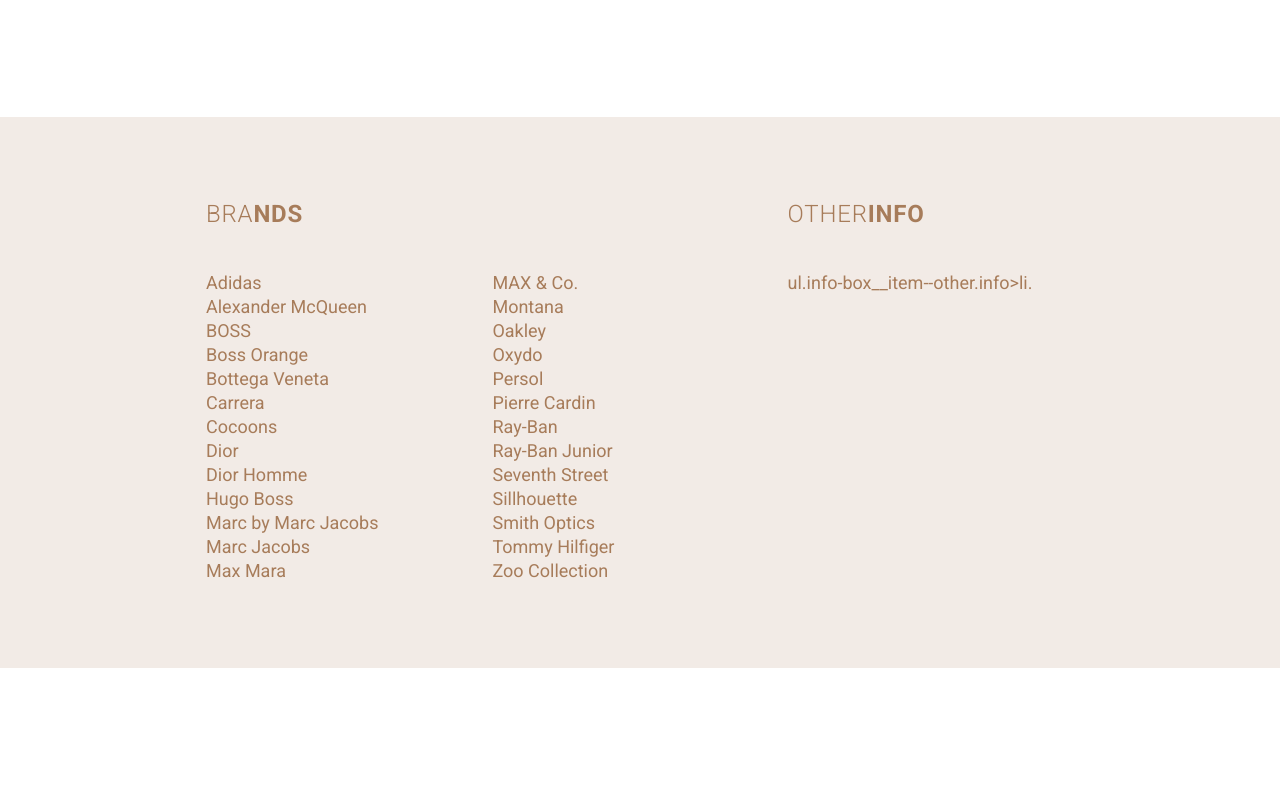
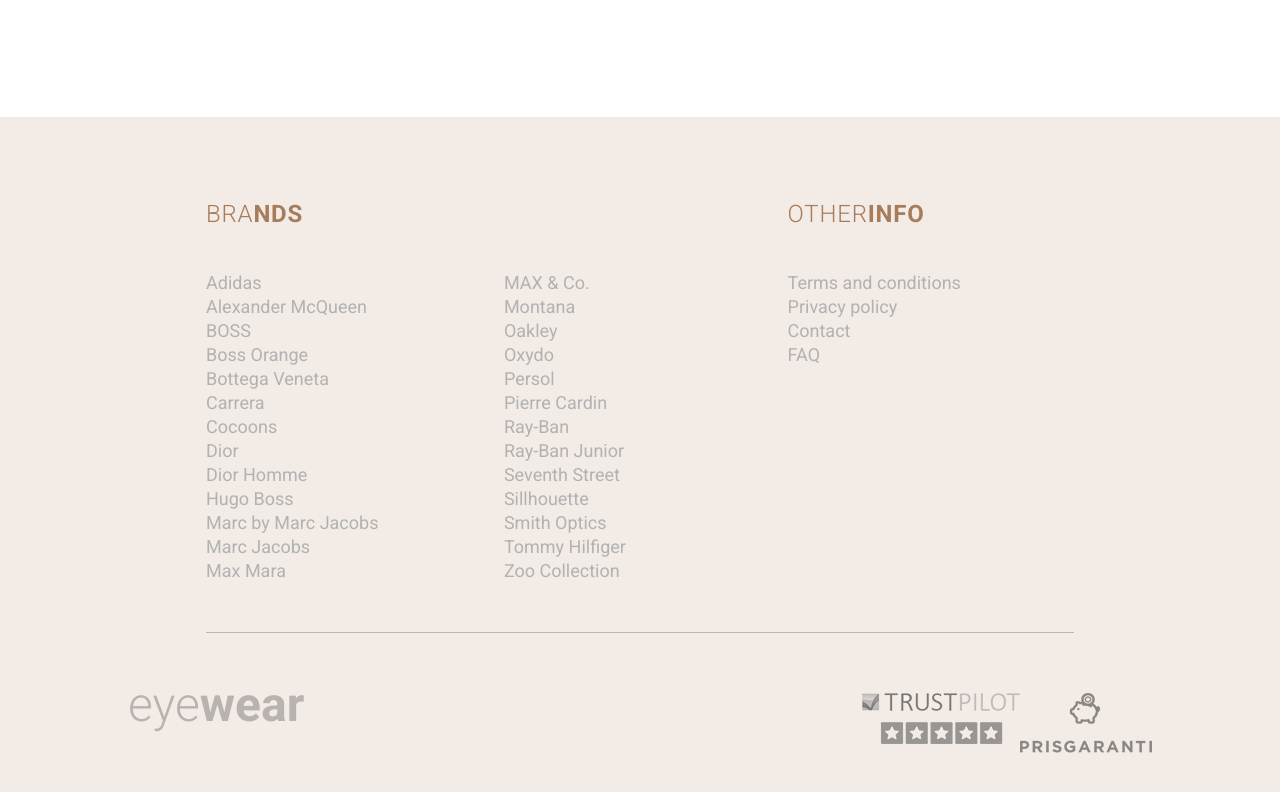
Before and after one commit to AlexeyBalabaev/Alexey-Balabaev-site, a plain HTML site: page portfolio-examples/eyecenter/index.html in a window 1280 px wide. Shown: the part 4553-5345 px from the top of the page. Before the commit the page ends 5221 px from the top, so only its background shows below. Drawn offline with Linux system fonts and the light colour scheme.

Commit message:
portfolio

```diff
--- a/portfolio-examples/eyecenter/css/style.css
+++ b/portfolio-examples/eyecenter/css/style.css
@@ -564,13 +564,29 @@ li { list-style: none; }
 
 .info-box {
 	max-width: 868px;
-	margin: 0 auto;
+	margin: 0 auto 110px;
 	display: -webkit-flex;
 	display: -moz-flex;
 	display: -ms-flex;
 	display: -o-flex;
 	display: flex;
 	justify-content: space-between;
+	position: relative;
+}
+.info-box::after {
+	display: block;
+	content: '';
+	max-width: 1300px;
+	width: 100%;
+	height: 1px;
+	background: #ccb3a0;
+	position: absolute;
+	bottom: -50px;
+	left: 50%;
+	-webkit-transform: translateX(-50%);
+	-ms-transform: translateX(-50%);
+	-o-transform: translateX(-50%);
+	transform: translateX(-50%);
 }
 
 .info-box__item:first-child { width: 66%; }
@@ -593,5 +609,31 @@ li { list-style: none; }
 }
 
 .column-brand {
-	width: 50%;
+	width: 48%;
 }
+.column-brand:first-child { margin-right: 4%; }
+
+.footer-item { color: #b2b2b2; }
+
+.footer__bottom {
+	display: -webkit-flex;
+	display: -moz-flex;
+	display: -ms-flex;
+	display: -o-flex;
+	display: flex;
+	justify-content: space-between;
+}
+
+.footer__bottom--achives {
+	display: -webkit-flex;
+	display: -moz-flex;
+	display: -ms-flex;
+	display: -o-flex;
+	display: flex;
+	justify-content: space-between;
+}
+
+.footer-logo {
+	font-size: 48px;
+	color: #b8b3b0;
+}
--- a/portfolio-examples/eyecenter/index.html
+++ b/portfolio-examples/eyecenter/index.html
@@ -298,36 +298,36 @@
 					<ul class="info-box__item--brands">
 						<li class="column-brand">
 							<ul class="column-brand__list">
-								<li class="column-brand__list--item">Adidas</li>
-								<li class="column-brand__list--item">Alexander McQueen</li>
-								<li class="column-brand__list--item">BOSS</li>
-								<li class="column-brand__list--item">Boss Orange</li>
-								<li class="column-brand__list--item">Bottega Veneta</li>
-								<li class="column-brand__list--item">Carrera</li>
-								<li class="column-brand__list--item">Cocoons</li>
-								<li class="column-brand__list--item">Dior</li>
-								<li class="column-brand__list--item">Dior Homme</li>
-								<li class="column-brand__list--item">Hugo Boss</li>
-								<li class="column-brand__list--item">Marc by Marc Jacobs</li>
-								<li class="column-brand__list--item">Marc Jacobs</li>
-								<li class="column-brand__list--item">Max Mara</li>
+								<li class="footer-item">Adidas</li>
+								<li class="footer-item">Alexander McQueen</li>
+								<li class="footer-item">BOSS</li>
+								<li class="footer-item">Boss Orange</li>
+								<li class="footer-item">Bottega Veneta</li>
+								<li class="footer-item">Carrera</li>
+								<li class="footer-item">Cocoons</li>
+								<li class="footer-item">Dior</li>
+								<li class="footer-item">Dior Homme</li>
+								<li class="footer-item">Hugo Boss</li>
+								<li class="footer-item">Marc by Marc Jacobs</li>
+								<li class="footer-item">Marc Jacobs</li>
+								<li class="footer-item">Max Mara</li>
 							</ul>
 						</li>
 						<li class="column-brand">
 							<ul class="column-brand__list">
-								<li class="column-brand__list--item">MAX & Co.</li>
-								<li class="column-brand__list--item">Montana</li>
-								<li class="column-brand__list--item">Oakley</li>
-								<li class="column-brand__list--item">Oxydo</li>
-								<li class="column-brand__list--item">Persol</li>
-								<li class="column-brand__list--item">Pierre Cardin</li>
-								<li class="column-brand__list--item">Ray-Ban</li>
-								<li class="column-brand__list--item">Ray-Ban Junior</li>
-								<li class="column-brand__list--item">Seventh Street</li>
-								<li class="column-brand__list--item">Sillhouette</li>
-								<li class="column-brand__list--item">Smith Optics</li>
-								<li class="column-brand__list--item">Tommy Hilfiger</li>
-								<li class="column-brand__list--item">Zoo Collection</li>
+								<li class="footer-item">MAX & Co.</li>
+								<li class="footer-item">Montana</li>
+								<li class="footer-item">Oakley</li>
+								<li class="footer-item">Oxydo</li>
+								<li class="footer-item">Persol</li>
+								<li class="footer-item">Pierre Cardin</li>
+								<li class="footer-item">Ray-Ban</li>
+								<li class="footer-item">Ray-Ban Junior</li>
+								<li class="footer-item">Seventh Street</li>
+								<li class="footer-item">Sillhouette</li>
+								<li class="footer-item">Smith Optics</li>
+								<li class="footer-item">Tommy Hilfiger</li>
+								<li class="footer-item">Zoo Collection</li>
 							</ul>
 						</li>
 					</ul>
@@ -336,10 +336,29 @@
 					<h3 class="info-box__item--heading">
 						<span class="thin-part">Other</span><span class="bold-part">info</span>
 					</h3>
-					ul.info-box__item--other.info>li.
-
+					<ul class="info-box__item--other info">
+						<li class="footer-item">Terms and conditions</li>
+						<li class="footer-item">Privacy policy</li>
+						<li class="footer-item">Contact</li>
+						<li class="footer-item">FAQ</li>
+					</ul>
 				</li>
 			</ul>
+			<div class="footer__bottom">
+				<div class="footer__bottom--logo">
+					<h2 class="footer-logo">
+						<span class="thin-part">eye</span><span class="bold-part">wear</span>
+					</h2>
+				</div>
+				<div class="footer__bottom--achives">
+					<div class="footer-achiv">
+						<img src="img/trustpilot.png" alt="">
+					</div>
+					<div class="footer-achiv">
+						<img src="img/prisgaranti.png" alt="">
+					</div>
+				</div>
+			</div>
 		</div>
 	</footer>
 
```
